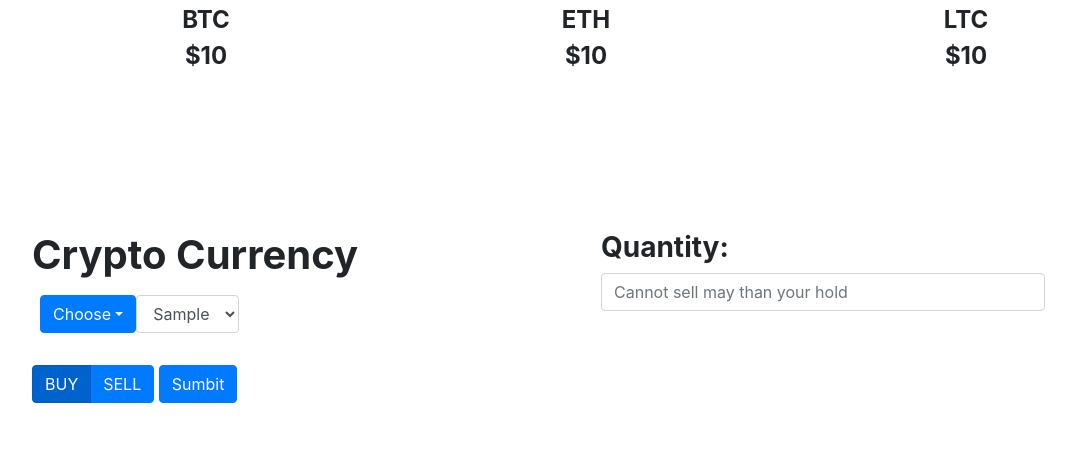
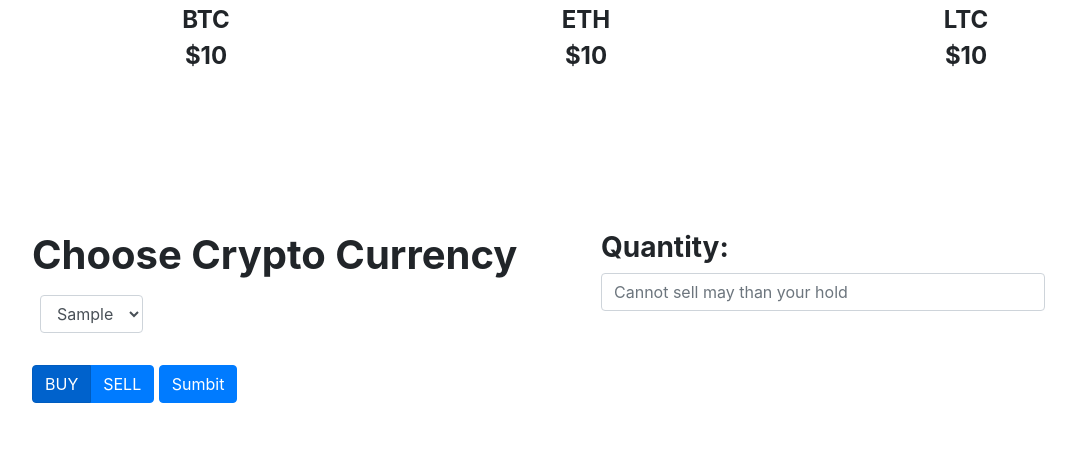
Before and after one commit to MinnL/Westworld, a Flask app: template templates/main.html in a window 1280 px wide. Shown: the part 877-1352 px from the top of the page, without its empty margins (54-1130 px from the left). Run offline with Flask 2, Linux system fonts and the light colour scheme; the template is opened without the code that fills it: most values are stand-ins (such as "Sample title", 1, 10 or a date in 2020); some libraries are stand-ins or nearby versions.

Commit message:
Update main.html

```diff
--- a/templates/main.html
+++ b/templates/main.html
@@ -107,14 +107,9 @@
             <div class="form-group my-3">
               <div class="row">
                 <div class="col-md-6">
-                  <h1 class=""><b>Crypto Currency</b></h1>
+                  <h1 class=""><b>Choose Crypto Currency</b></h1>
                   <div class="btn-group m-2">
-                    <button class="btn btn-primary dropdown-toggle" data-toggle="dropdown">Choose</button>
-                    <select class="form-control" name="itemOrdered">
-                    {% for symbol_id,coin_type in stuff %}
-                      <option value="{{symbol_id}}">{{coin_type}}</option>
-                      {% endfor %}
-                    </select>
+                    <select class="form-control" name="itemOrdered"> {% for symbol_id,coin_type in stuff %} <option value="{{symbol_id}}">{{coin_type}}</option> {% endfor %} </select>
                   </div>
                 </div>
                 <div class="col-md-6">
```
